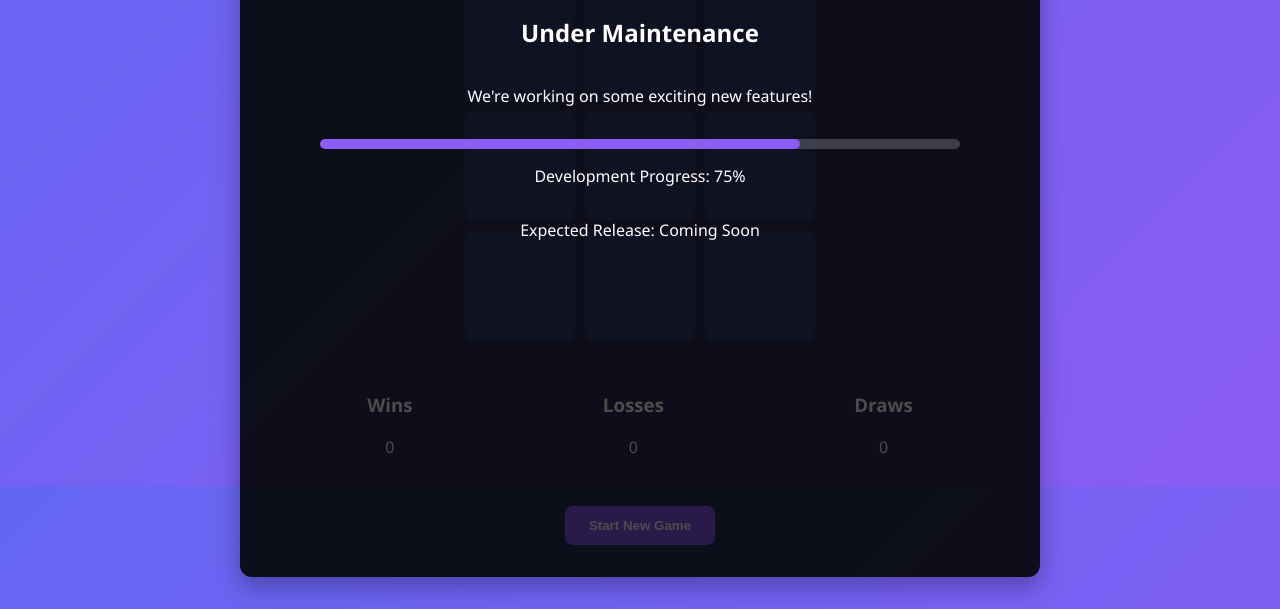
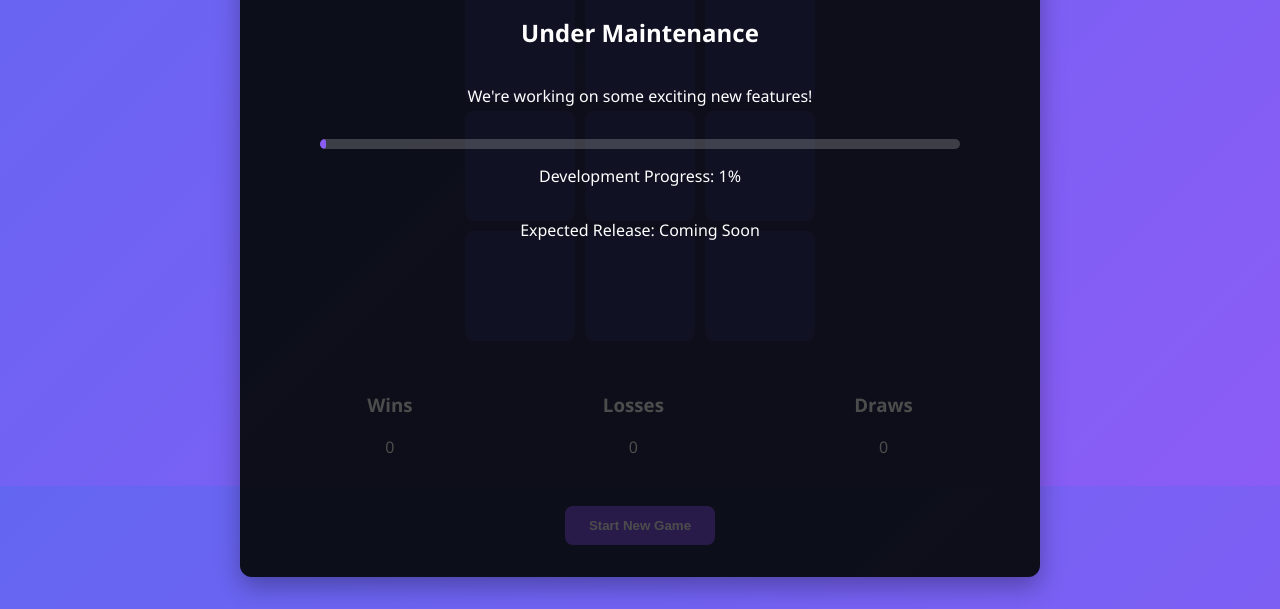
Before and after one commit to azelegendsofficial/tic-tac-evolved, a plain HTML site: page index.html in a window 1280 px wide. Shown: the part 314-923 px from the top of the page. Drawn offline with Linux system fonts and the light colour scheme.

Commit message:
Update index.html

```diff
--- a/index.html
+++ b/index.html
@@ -147,7 +147,7 @@
         }
 
         .progress {
-            width: 75%;
+            width: 1%;
             height: 100%;
             background-color: #8b5cf6;
             border-radius: 5px;
@@ -165,7 +165,7 @@
                 <div class="progress-bar">
                     <div class="progress"></div>
                 </div>
-                <p>Development Progress: 75%</p>
+                <p>Development Progress: 1%</p>
                 <p>Expected Release: Coming Soon</p>
             </div>
 
```
